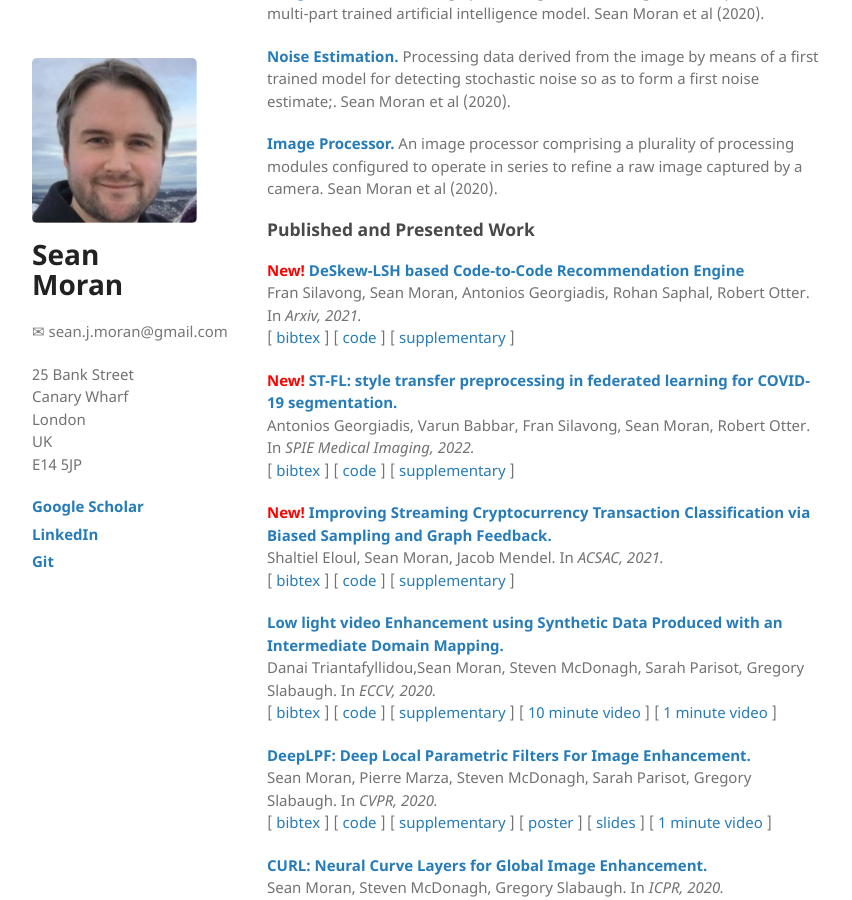
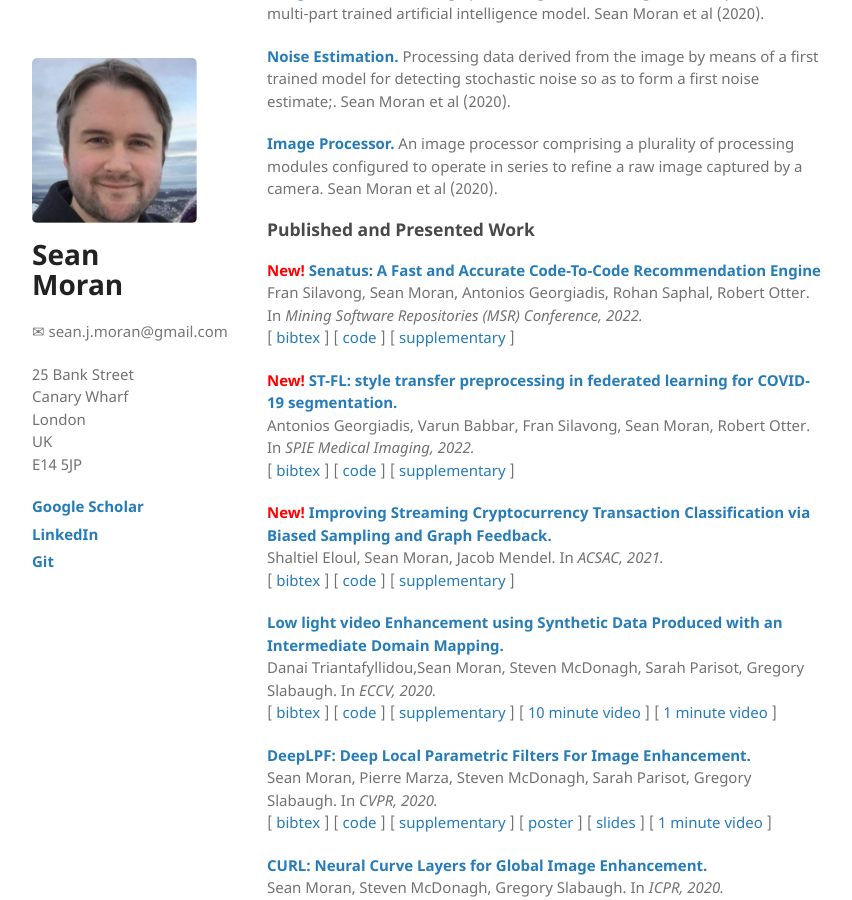
Before and after one commit to sjmoran/sjmoran.github.io, a Jekyll site: the page built from index.html, in a window 1280 px wide and 900 px high, scrolled down 533 px. Shown: the whole window, without its empty margins (26-878 px from the left). Built offline with Jekyll 4.4.1, drawn with Linux system fonts in a browser that asks for light colours.

Commit message:
Update index.html

```diff
--- a/index.html
+++ b/index.html
@@ -31,8 +31,8 @@ layout: default
 
 <h3 id="published-and-presented-work">Published and Presented Work</h3>
 
-<p><strong><span style='color:red'>New! </span><a target="_blank" href="https://arxiv.org/abs/2111.04473">DeSkew-LSH based Code-to-Code Recommendation Engine</a></strong><br />
-Fran Silavong, Sean Moran, Antonios Georgiadis, Rohan Saphal, Robert Otter. In <em>Arxiv, 2021.</em><br />
+<p><strong><span style='color:red'>New! </span><a target="_blank" href="https://arxiv.org/abs/2111.04473">Senatus: A Fast and Accurate Code-To-Code Recommendation Engine</a></strong><br />
+Fran Silavong, Sean Moran, Antonios Georgiadis, Rohan Saphal, Robert Otter. In <em>Mining Software Repositories (MSR) Conference, 2022.</em><br />
 [ <a target="_blank" href="">bibtex</a> ] [ <a href="">code</a> ] [ <a href="">supplementary</a> ]</p>
 
 <p><strong><span style='color:red'>New! </span><a target="_blank" href="https://spie.org/medical-imaging/presentation/ST-FL--style-transfer-preprocessing-in-federated-learning-for/12037-3">ST-FL: style transfer preprocessing in federated learning for COVID-19 segmentation.</a></strong><br />
```
